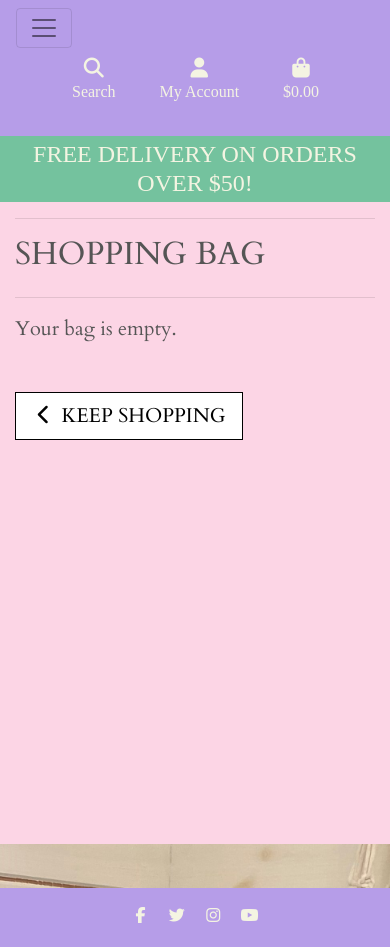
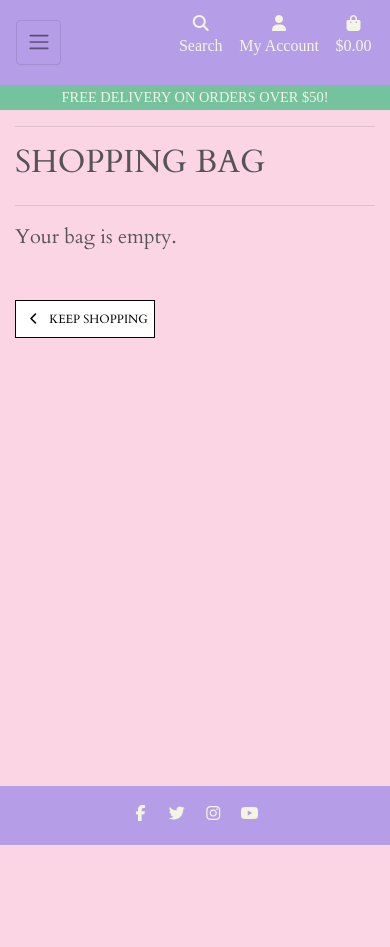
Before and after one commit to SamBurgess93/hugsforshrubs, a Django app: page /bag/ in a window 390 px wide. After the commit the page ends 845 px from the top, so only its background shows below. Run offline with Django 4.2, Linux system fonts and the light colour scheme; some libraries are stand-ins or nearby versions; some web fonts are replaced.

Commit message:
added empty div to allauth templates to push down footer

```diff
--- a/static/css/base.css
+++ b/static/css/base.css
@@ -331,3 +331,50 @@
         padding-top: 164px;
     }
 }
+
+/* pad the top a bit when navbar is collapsed on mobile */
+@media (max-width: 991px) {
+    .header-container {
+        padding-top: 116px;
+    }
+
+    body {
+        height: calc(100vh - 116px);
+    }
+
+    display-4.logo-font.call-text.mr-5 {
+        font-size: 2rem;
+    }
+
+    .nav-link {
+        padding: 0.15rem;
+    }
+
+    .nav-link i.fa-lg {
+        font-size: 1rem;
+    }
+
+    .navbar-toggler {
+        padding: .6rem .6rem;
+        font-size: 1rem;
+    }
+
+    #delivery-banner h4 {
+        font-size: .9rem;
+    }
+
+    .btn.btn-outline-black.rounded-0,
+    .btn.btn-black.rounded-0 {
+        padding: .375rem .375rem;
+    }
+
+    .btn.btn-outline-black.rounded-0.btn-lg,
+    .btn.btn-black.rounded-0.btn-lg {
+        padding: .375rem .375rem;
+        font-size: .75rem;
+    }
+
+    .increment-qty, .decrement-qty {
+        padding: .25rem .5rem !important;
+    }
+}
--- a/templates/allauth/account/account_inactive.html
+++ b/templates/allauth/account/account_inactive.html
@@ -10,4 +10,5 @@
 <hr>
 
 <p>{% trans "This account is inactive." %}</p>
+<div class="space-maker"></div>
 {% endblock %}
--- a/templates/allauth/account/email.html
+++ b/templates/allauth/account/email.html
@@ -55,6 +55,7 @@
         <button name="action_add" type="submit">{% trans "Add E-mail" %}</button>
     </form>
 
+<div class="space-maker"></div>
 {% endblock %}
 
 
--- a/templates/allauth/account/email_confirm.html
+++ b/templates/allauth/account/email_confirm.html
@@ -29,5 +29,5 @@
 <p>{% blocktrans %}This e-mail confirmation link expired or is invalid. Please <a href="{{ email_url }}">issue a new e-mail confirmation request</a>.{% endblocktrans %}</p>
 
 {% endif %}
-
+<div class="space-maker"></div>
 {% endblock %}
--- a/templates/allauth/account/login.html
+++ b/templates/allauth/account/login.html
@@ -47,5 +47,5 @@
     <a class="button secondaryAction" href="{% url 'account_reset_password' %}">{% trans "Forgot Password?" %}</a>
   </p>
 </form>
-
+<div class="space-maker"></div>
 {% endblock %}
--- a/templates/allauth/account/logout.html
+++ b/templates/allauth/account/logout.html
@@ -18,6 +18,6 @@
   <a class="btn btn-outline-black rounded-0" href="{% url 'home' %}">Cancel</a>
   <button type="submit">{% trans 'Sign Out' %}</button>
 </form>
-
+<div class="space-maker"></div>
 
 {% endblock %}
--- a/templates/allauth/account/password_change.html
+++ b/templates/allauth/account/password_change.html
@@ -15,4 +15,6 @@
         <a class="btn btn-outline-black rounded-0" href="{% url 'account_login' %}">Back to Login</a>
         <button type="submit" name="action">{% trans "Change Password" %}</button>
     </form>
+
+    <div class="space-maker"></div>
 {% endblock %}
--- a/templates/allauth/account/password_reset.html
+++ b/templates/allauth/account/password_reset.html
@@ -24,4 +24,5 @@
     </form>
 
     <p>{% blocktrans %}Please contact us if you have any trouble resetting your password.{% endblocktrans %}</p>
+    <div class="space-maker"></div>
 {% endblock %}
--- a/templates/allauth/account/password_reset_done.html
+++ b/templates/allauth/account/password_reset_done.html
@@ -15,4 +15,5 @@
     {% endif %}
 
     <p>{% blocktrans %}We have sent you an e-mail. Please contact us if you do not receive it within a few minutes.{% endblocktrans %}</p>
+    <div class="space-maker"></div>
 {% endblock %}
--- a/templates/allauth/account/password_reset_from_key.html
+++ b/templates/allauth/account/password_reset_from_key.html
@@ -23,4 +23,5 @@
             <p>{% trans 'Your password is now changed.' %}</p>
         {% endif %}
     {% endif %}
+    <div class="space-maker"></div>
 {% endblock %}
--- a/templates/allauth/account/password_reset_from_key_done.html
+++ b/templates/allauth/account/password_reset_from_key_done.html
@@ -8,4 +8,5 @@
     <h2 class="logo-font mb-4 header-text">{% trans "Change Password" %}</h2>
     <hr>
     <p>{% trans 'Your password is now changed.' %}</p>
+    <div class="space-maker"></div>
 {% endblock %}
--- a/templates/allauth/account/password_set.html
+++ b/templates/allauth/account/password_set.html
@@ -14,4 +14,5 @@
         {{ form|crispy }}
         <input type="submit" name="action" value="{% trans 'Set Password' %}"/>
     </form>
+    <div class="space-maker"></div>
 {% endblock %}
--- a/templates/allauth/account/signup.html
+++ b/templates/allauth/account/signup.html
@@ -20,5 +20,6 @@
   <a class="btn btn-outline-black rounded-0" href="{% url 'account_login' %}">Back to Login</a>
   <button type="submit">{% trans "Sign Up" %}</button>
 </form>
+<div class="space-maker"></div>
 
 {% endblock %}
--- a/templates/allauth/account/signup_closed.html
+++ b/templates/allauth/account/signup_closed.html
@@ -10,4 +10,5 @@
 <hr>
 
 <p>{% trans "We are sorry, but the sign up is currently closed." %}</p>
+<div class="space-maker"></div>
 {% endblock %}
--- a/templates/allauth/account/verification_sent.html
+++ b/templates/allauth/account/verification_sent.html
@@ -21,5 +21,5 @@
 
 <p>{% blocktrans %}<strong>Note:</strong> you can still <a href="{{ email_url }}">change your e-mail address</a>.{% endblocktrans %}</p>
 
-
+<div class="space-maker"></div>
 {% endblock %}
--- a/templates/allauth/account/verified_email_required.html
+++ b/templates/allauth/account/verified_email_required.html
@@ -21,5 +21,5 @@
 
 <p>{% blocktrans %}<strong>Note:</strong> you can still <a href="{{ email_url }}">change your e-mail address</a>.{% endblocktrans %}</p>
 
-
+<div class="space-maker"></div>
 {% endblock %}
```
